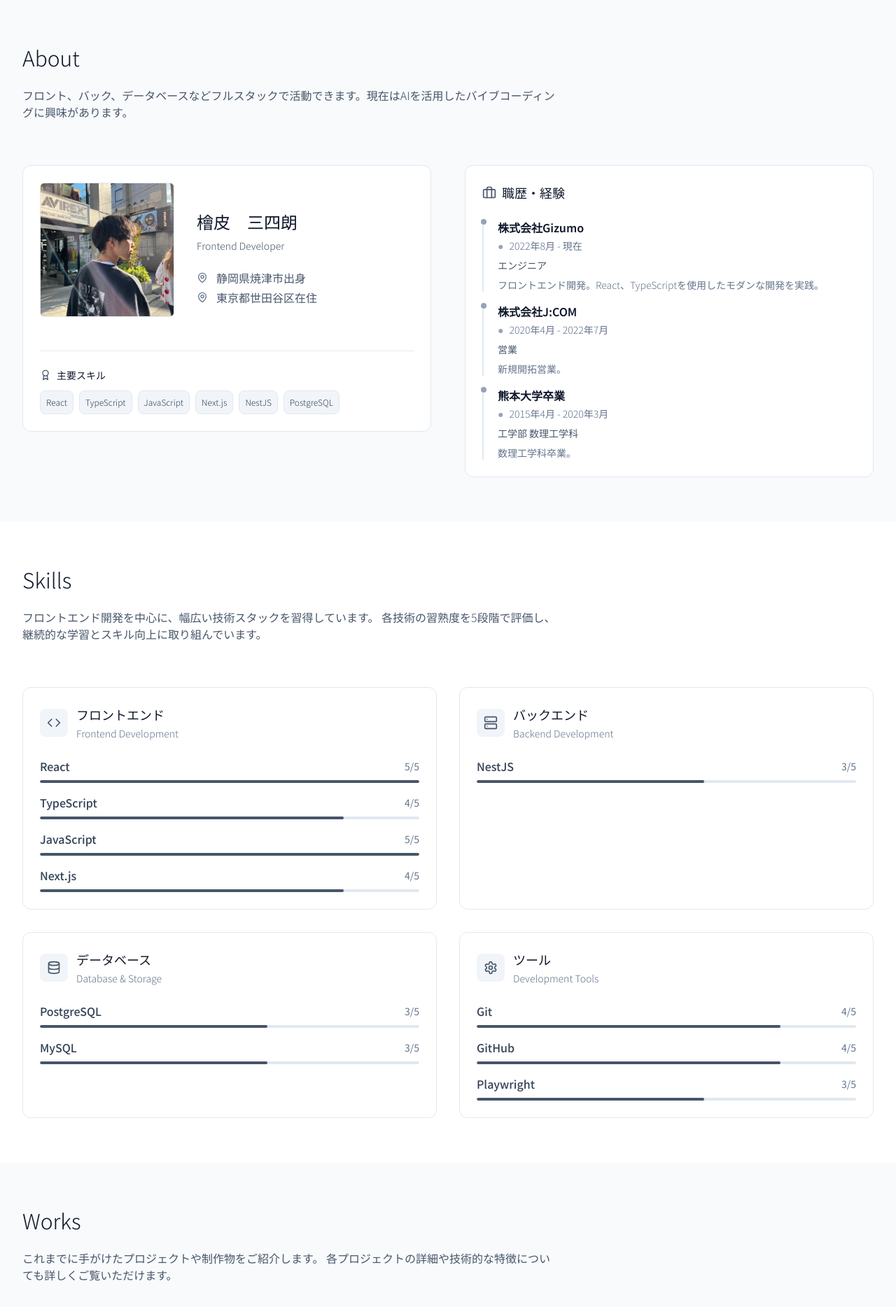
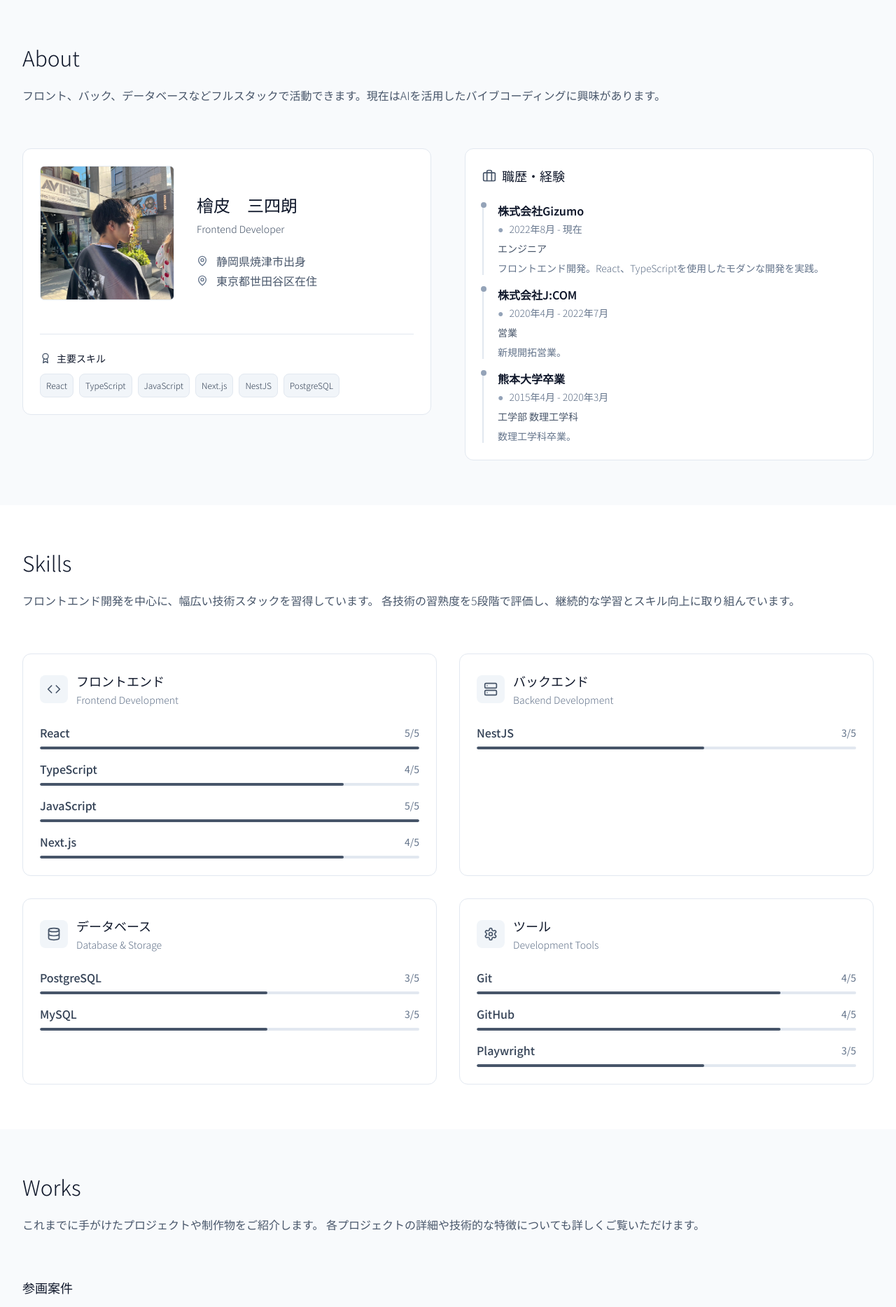
Before and after one commit to sanpicule/my-information, a React (Vite) app: page / in a window 1280 px wide. Shown: the part 800-2668 px from the top of the page at 70% size. Built offline with nearby package versions, Linux system fonts and the light colour scheme.

Commit message:
横幅修正

```diff
--- a/src/components/About.tsx
+++ b/src/components/About.tsx
@@ -99,7 +99,7 @@ const About = ({ about, skills }: AboutProps) => {
           <h2 className="text-2xl sm:text-3xl font-sans font-light text-slate-900 mb-6">About</h2>
 
           <motion.p
-            className="text-sm sm:text-base text-slate-600 max-w-3xl font-light leading-relaxed"
+            className="text-sm sm:text-base text-slate-600 font-light leading-relaxed"
             variants={itemVariants}
           >
             {about.description}
--- a/src/components/Contact.tsx
+++ b/src/components/Contact.tsx
@@ -69,7 +69,7 @@ const Contact = ({ contact }: ContactProps) => {
           </h2>
 
           <motion.p
-            className="text-sm sm:text-base text-slate-600 max-w-3xl font-light leading-relaxed"
+            className="text-sm sm:text-base text-slate-600 font-light leading-relaxed"
             variants={itemVariants}
           >
             新しいプロジェクトのご相談や、お問い合わせがございましたら、
--- a/src/components/Skills.tsx
+++ b/src/components/Skills.tsx
@@ -38,7 +38,7 @@ const Skills = ({ skills }: SkillsProps) => {
           </h2>
 
           <motion.p
-            className="text-sm sm:text-base text-slate-600 max-w-3xl font-light leading-relaxed"
+            className="text-sm sm:text-base text-slate-600 font-light leading-relaxed"
           >
             フロントエンド開発を中心に、幅広い技術スタックを習得しています。
             各技術の習熟度を5段階で評価し、継続的な学習とスキル向上に取り組んでいます。
--- a/src/components/Works.tsx
+++ b/src/components/Works.tsx
@@ -132,7 +132,7 @@ const Works = ({ projects }: WorksProps) => {
           </h2>
 
           <motion.p
-              className="text-sm sm:text-base text-slate-600 max-w-3xl font-light leading-relaxed"
+              className="text-sm sm:text-base text-slate-600 font-light leading-relaxed"
             variants={itemVariants}
           >
             これまでに手がけたプロジェクトや制作物をご紹介します。
```
